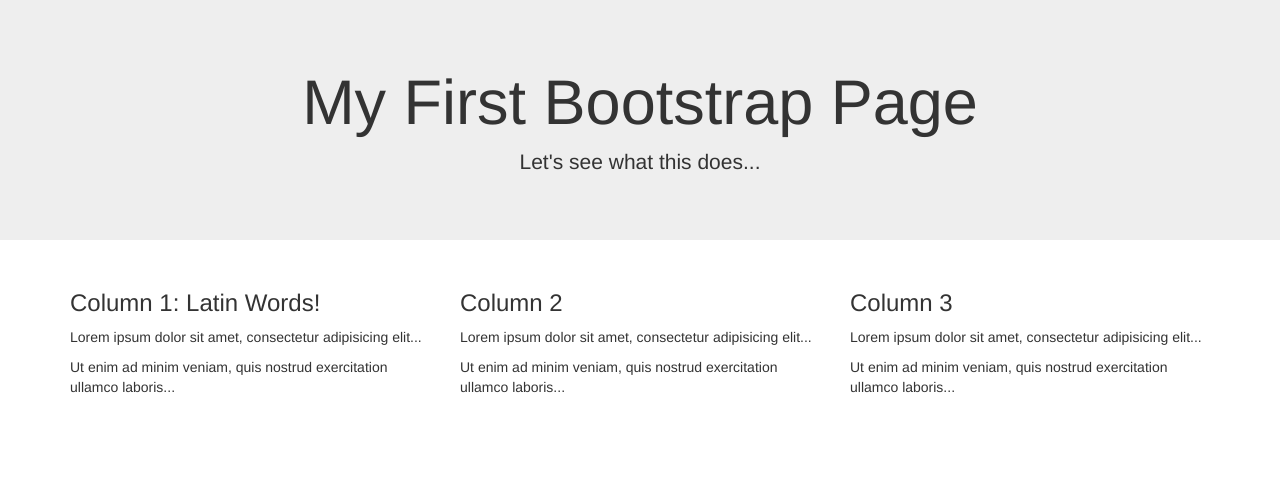
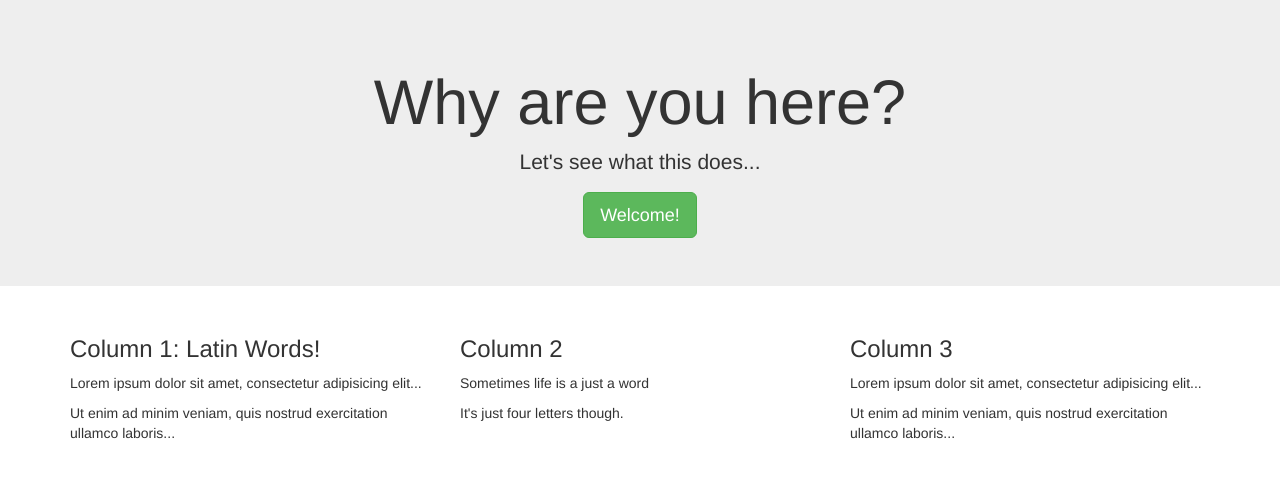
Before and after one commit to mendywu/bootstrap-experiment, a plain HTML site: page test.html in a window 1280 px wide. Drawn offline with nearby package versions, Linux system fonts and the light colour scheme.

Commit message:
changed some stuff

```diff
--- a/test.html
+++ b/test.html
@@ -11,8 +11,10 @@
 <body>
 
 <div class="jumbotron text-center">
-  <h1>My First Bootstrap Page</h1>
+  <h1>Why are you here?</h1>
   <p>Let's see what this does...</p>
+  <a class="btn btn-lg btn-success" href="#" role="button">
+    Welcome!</a>
 </div>
 
 <div class="container">
@@ -24,8 +26,8 @@
     </div>
     <div class="col-sm-4">
       <h3>Column 2</h3>
-      <p>Lorem ipsum dolor sit amet, consectetur adipisicing elit...</p>
-      <p>Ut enim ad minim veniam, quis nostrud exercitation ullamco laboris...</p>
+      <p>Sometimes life is a just a word</p>
+      <p>It's just four letters though. </p>
     </div>
     <div class="col-sm-4">
       <h3>Column 3</h3>
```
